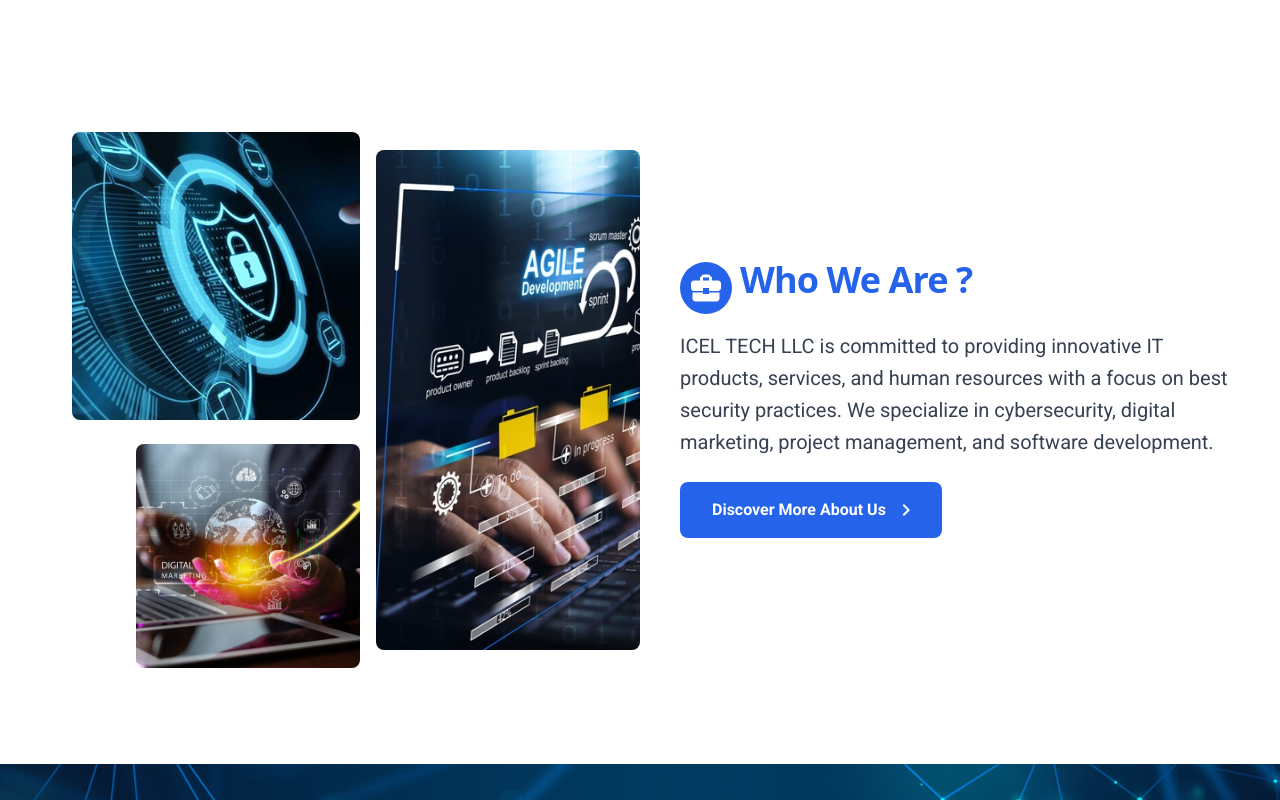
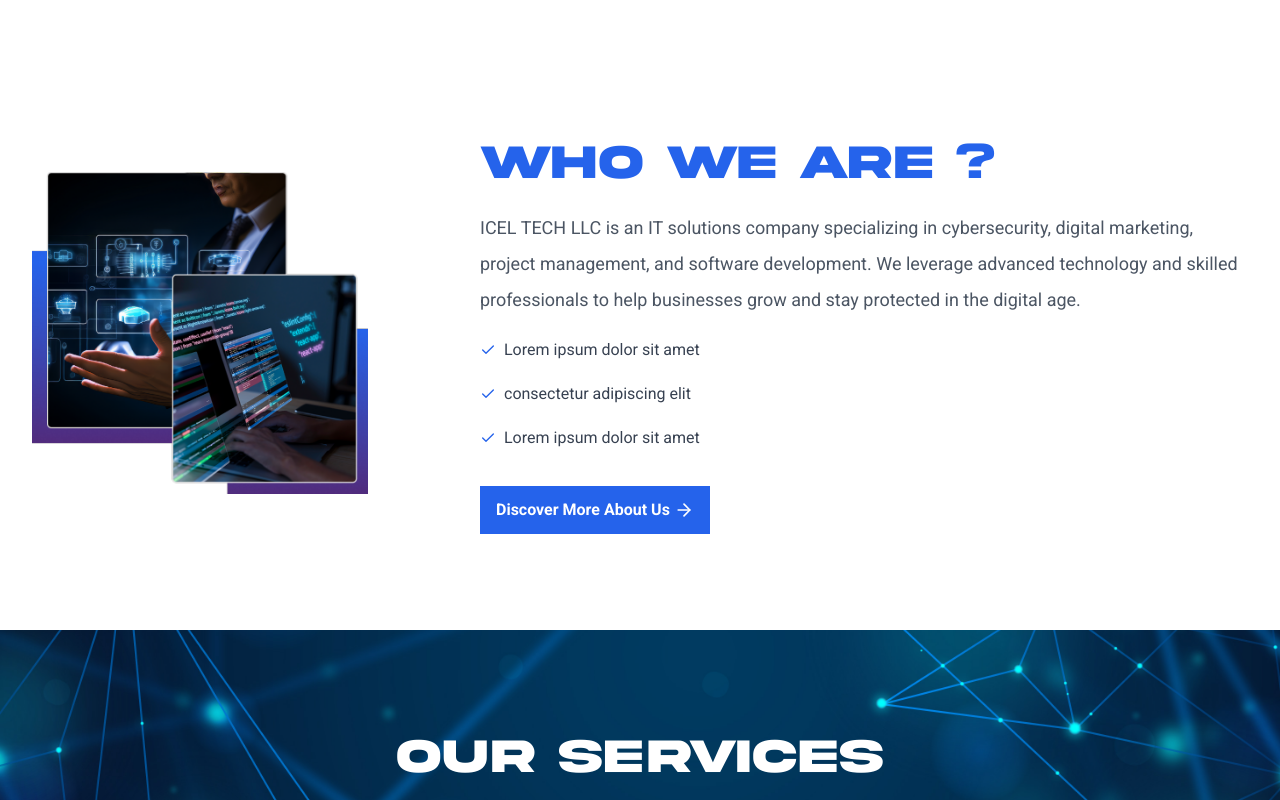
Before and after one commit to shoibaldas/next-job-app, a Next.js app: page / in a window 1280 px wide. Shown: the part 860-1660 px from the top of the page. Built offline with nearby package versions, Linux system fonts and the light colour scheme; a web font is replaced by a local one.

Commit message:
about section and typography component updated

```diff
--- a/src/components/page-sections/AboutSection.jsx
+++ b/src/components/page-sections/AboutSection.jsx
@@ -1,75 +1,69 @@
+import React from 'react';
 import Image from 'next/image';
 import Link from 'next/link';
-import React from 'react';
-import { MdBusinessCenter, MdNavigateNext } from "react-icons/md";
-
+import { Heading, Text } from '@/components/ui/Typography';
+import Button from '@/components/ui/button';
+import { FiCheck, FiArrowRight } from 'react-icons/fi';
+import aboutimg from '../../../public/about/about.png'
 
 const AboutSection = () => {
   return (
-        <div className="flex flex-col lg:flex-row justify-center gap-10">
-            {/* Image Section */}
-            <div className="w-full lg:w-1/2 flex items-center justify-center pl-0 lg:pl-6">
-                <div className="flex flex-col items-end space-y-6">
-                    <div className="relative w-32 h-32 sm:w-48 sm:h-48 lg:w-64 lg:h-64 xl:w-72 xl:h-72 mx-4">
+    <section className="">
+      <div className="mx-auto">
+        <div className="flex flex-col lg:flex-row gap-28 items-center">
+          {/* Images with gradient backgrounds */}
+          <div className="flex-1">
             <Image
-                            className="object-cover rounded-lg"
-                            src="/cybersecurity.jpg"
-                            alt="Cyber Security"
-                            layout="fill"
-                        />
-                    </div>
-                    <div className="relative w-24 h-24 sm:w-36 sm:h-36 lg:w-48 lg:h-48 xl:w-56 xl:h-56 mx-4">
-                        <Image
-                            className="object-cover rounded-lg"
-                            src="/digitalmarketing.jpg"
-                            alt="Digital Marketing"
-                            layout="fill"
-                        />
-                    </div>
-                </div>
-
-                <div className="relative w-44 h-44 sm:w-60 sm:h-60 lg:w-80 lg:h-80 xl:w-[500px] xl:h-[500px]">
-                    <Image
-                        className="object-cover rounded-lg"
-                        src="/softwaredev.jpeg"
-                        alt="Software Development"
-                        layout="fill"
+                  src={aboutimg}
+                  alt="Future technology"
+                  className=""
                 />
           </div>
 
-            </div>
+          {/* Text content */}
+          <div className="space-y-4 max-w-3xl">
+            <Heading
+              level={2}
+              color="text-[#2563EB]"
+              fontFamily="akira"
+              className="text-3xl md:text-4xl lg:text-5xl"
+            >
+              WHO WE ARE ?
+            </Heading>
 
-            {/* Text Section */}
-            <div className="w-full lg:w-1/2 flex flex-col px-10 lg:px-0 mt-10 lg:mt-0 justify-center items-center lg:items-start">
-                <div className="flex justify-center lg:justify-start items-center mb-4">
-                    <div className="flex justify-center items-center text-4xl p-2 rounded-full bg-blue-600 text-white">
-                        <MdBusinessCenter />
-                    </div>
-                    <div>
-                        <h2 className="px-2 font-sans text-3xl font-bold tracking-tight text-blue-600 sm:text-2xl sm:leading-none lg:text-4xl">
-                            Who We Are ?
-                        </h2>
-                    </div>
-                </div>
-                <p className="text-base text-gray-700 md:text-lg lg:text-xl mb-6">
-                    ICEL TECH LLC is committed to providing innovative IT products, services, and human resources with a focus on best security practices. We specialize in cybersecurity, digital marketing, project management, and software development.
-                </p>
-                <div>
-                    <Link href="/about" className="inline-flex items-center rounded-lg font-semibold px-6 py-3 duration-200 text-white bg-blue-600 hover:bg-blue-700 transition"
+            <Text size="lg" color="text-gray-600">
+              ICEL TECH LLC is an IT solutions company specializing in cybersecurity,
+              digital marketing, project management, and software development. We
+              leverage advanced technology and skilled professionals to help businesses
+              grow and stay protected in the digital age.
+            </Text>
+
+            <ul className="space-y-3">
+              {['Lorem ipsum dolor sit amet', 'consectetur adipiscing elit', 'Lorem ipsum dolor sit amet'].map((item, i) => (
+                <li key={i} className="flex items-center">
+                  <FiCheck className="text-[#2563EB] mr-2" />
+                  <Text size="base" color="text-gray-700">{item}</Text>
+                </li>
+              ))}
+            </ul>
+
+            <div className="pt-4">
+              <Link href="/about" passHref legacyBehavior>
+                <Button
+                  variant="primary"
+                  size="md"
+                  icon={<FiArrowRight />}
+                  iconPosition="right"
                 >
-                        <span className="mx-2">Discover More About Us</span>
-                        <div
-                            className="text-2xl"
-                        >
-                            <MdNavigateNext />
-                        </div>
-
+                  Discover More About Us
+                </Button>
               </Link>
-
             </div>
           </div>
         </div>
-    )
-}
+      </div>
+    </section>
+  );
+};
 
 export default AboutSection;
--- a/src/components/page-sections/HeroSection.jsx
+++ b/src/components/page-sections/HeroSection.jsx
@@ -20,7 +20,7 @@
             priority
           />
         </div>
-        <div className="absolute inset-0 bg-black bg-opacity-50" />
+        <div className="absolute inset-0 bg-black bg-opacity-70" />
       </div>
 
       {/* Text Content */}
--- a/src/components/ui/Typography.jsx
+++ b/src/components/ui/Typography.jsx
@@ -1,15 +1,18 @@
 import React from "react";
 import clsx from "clsx";
 
-// Default heading styles mapped to levels
-const headingStyles = {
-  h1: "text-5xl font-bold text-text-primary",
-  h2: "text-4xl font-bold text-text-primary",
-  h3: "text-3xl font-bold text-text-primary",
-  h4: "text-2xl font-bold text-text-primary",
-  h5: "text-xl font-bold text-text-primary",
-  h6: "text-lg font-bold text-text-primary",
+// Base heading styles without color (color will be applied separately)
+const headingBaseStyles = {
+  h1: "text-5xl font-bold",
+  h2: "text-4xl font-bold",
+  h3: "text-3xl font-bold",
+  h4: "text-2xl font-bold",
+  h5: "text-xl font-bold",
+  h6: "text-lg font-bold",
 };
+
+// Default colors for when no custom color is provided
+const defaultHeadingColor = "text-text-primary";
 
 // Casing utility
 const casingClass = {
@@ -56,15 +59,16 @@
   ...props
 }) {
   const Tag = `h${level}`;
-  const colorClass = color ? color : "";
+  const colorClass = color || defaultHeadingColor;
+
   return (
     <Tag
       className={clsx(
-        headingStyles[`h${level}`],
+        headingBaseStyles[`h${level}`],
+        colorClass,
         alignClass[align],
         casingClass[casing],
         fontFamilyClass[fontFamily],
-        colorClass,
         className
       )}
       {...props}
@@ -114,7 +118,7 @@
     bold: "font-bold",
   }[weight];
 
-  const colorClass = color ? color : "text-text-secondary";
+  const colorClass = color || "text-text-secondary";
 
   return (
     <span
@@ -133,7 +137,3 @@
     </span>
   );
 }
-
-// Usage Example (remove/comment out in production):
-// <Heading level={1} align="center" casing="uppercase">Main Title</Heading>
-// <Text size="lg" weight="semibold" color="text-brand-primary" casing="capitalize">Some text here</Text>
```
Also changed, not shown: public/about/about.png (added). Lines whose indentation alone changed are shown as unchanged.
